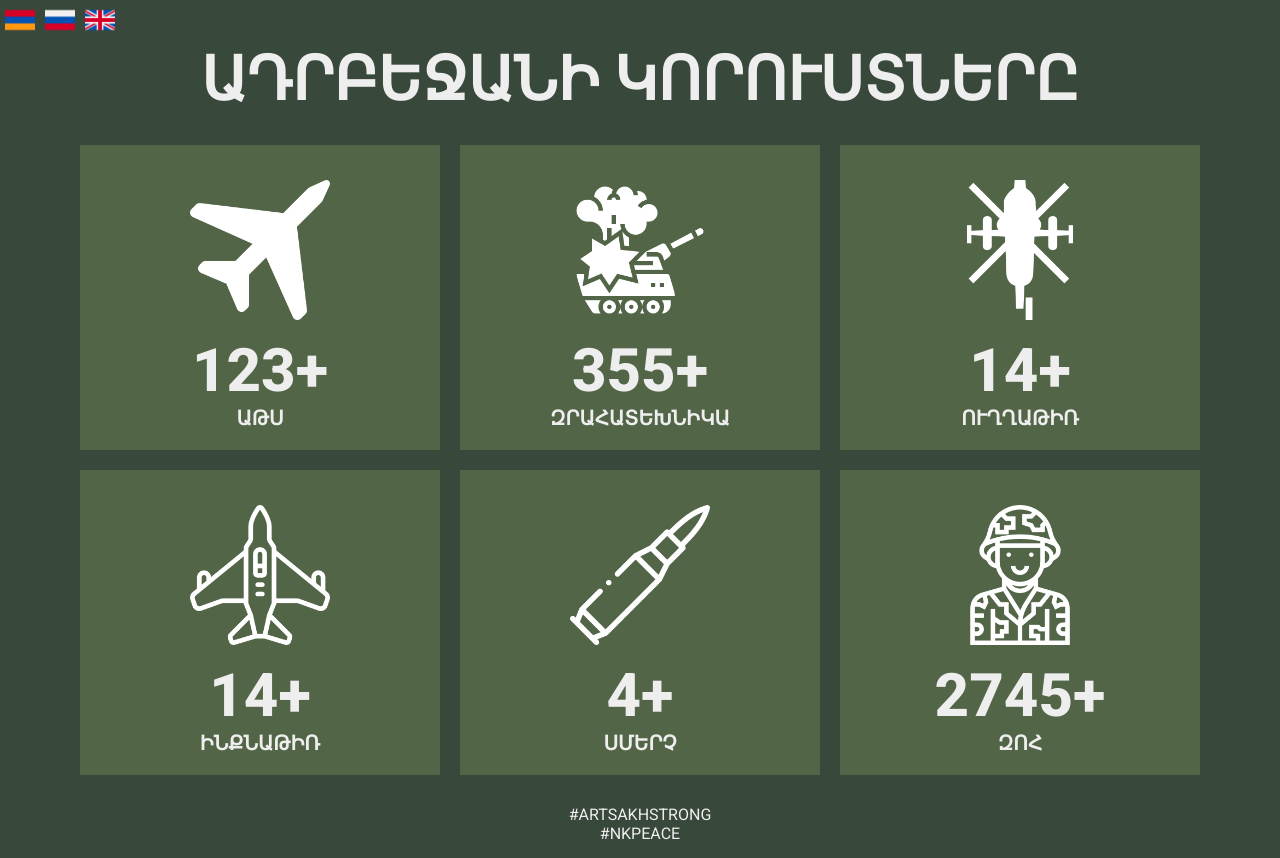
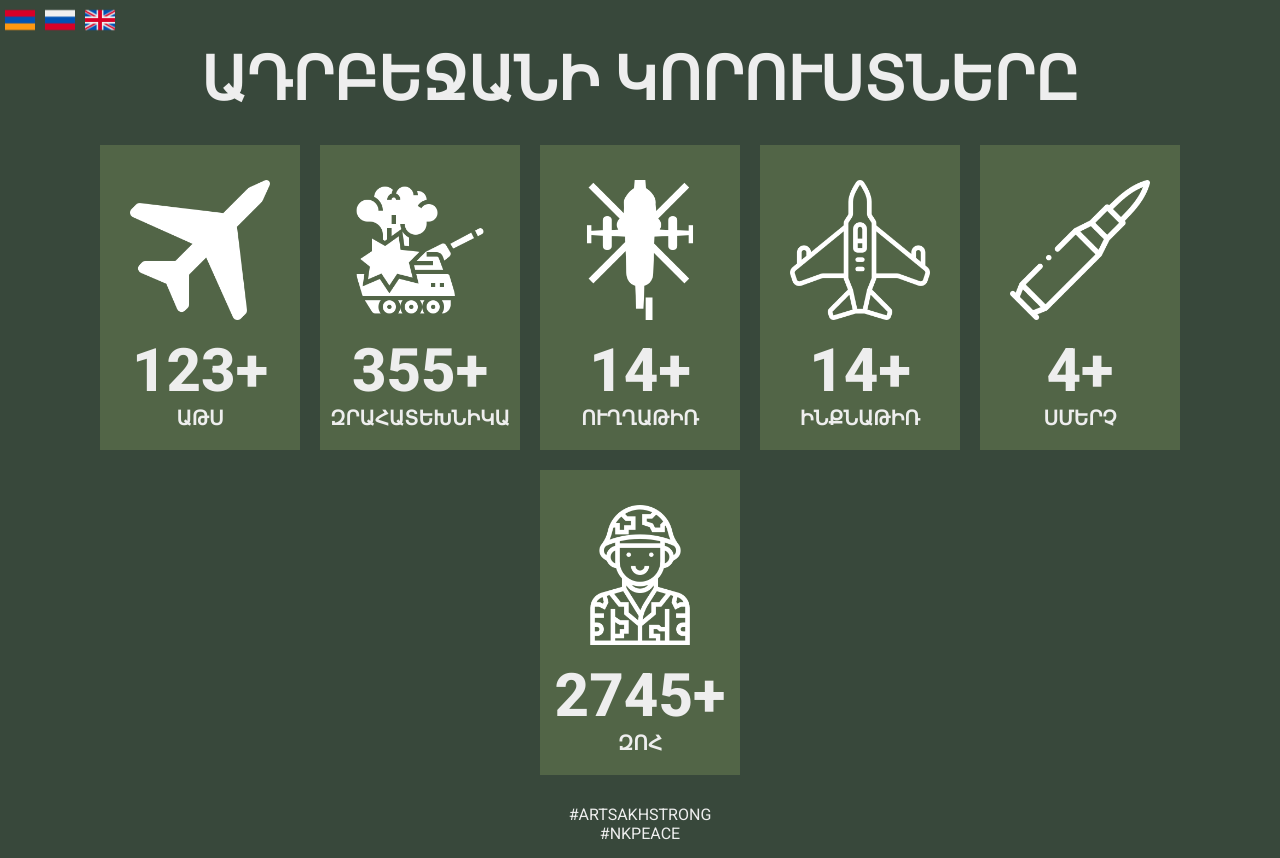
Before and after one commit to Hovakimyan/forvictory, a React (Create React App) app: page / in a window 1280 px wide. Built offline with nearby package versions, Linux system fonts and the light colour scheme.

Commit message:
fix: update design

```diff
--- a/src/pages/home/list/item/styled.js
+++ b/src/pages/home/list/item/styled.js
@@ -3,7 +3,7 @@ import styled from 'styled-components'
 export const Container = styled.div`
     box-sizing: border-box;
     padding: 20px;
-    width: 100%;
+    width: 200px;
     background: #526547;
     justify-content: center;
     align-items: center;
--- a/src/pages/home/list/styled.js
+++ b/src/pages/home/list/styled.js
@@ -2,10 +2,9 @@ import styled from 'styled-components'
 
 export const Container = styled.div`
     margin: 30px 0;
-    display: grid;
+    display: flex;
     grid-gap: 20px;
     justify-content: center;
-    grid-template-columns: repeat(auto-fill, minmax(360px, 0fr));
-    grid-auto-rows: max-content;
-    grid-auto-flow: row dense;
+    align-items: center;
+    flex-wrap: wrap;
 `
--- a/src/pages/home/styled.js
+++ b/src/pages/home/styled.js
@@ -2,7 +2,6 @@ import styled from 'styled-components'
 import { device } from '../../constants';
 
 export const Container = styled.div`
-    max-width: 1120px;
     margin: 0 auto;
     padding-bottom: 15px;
 `
```
